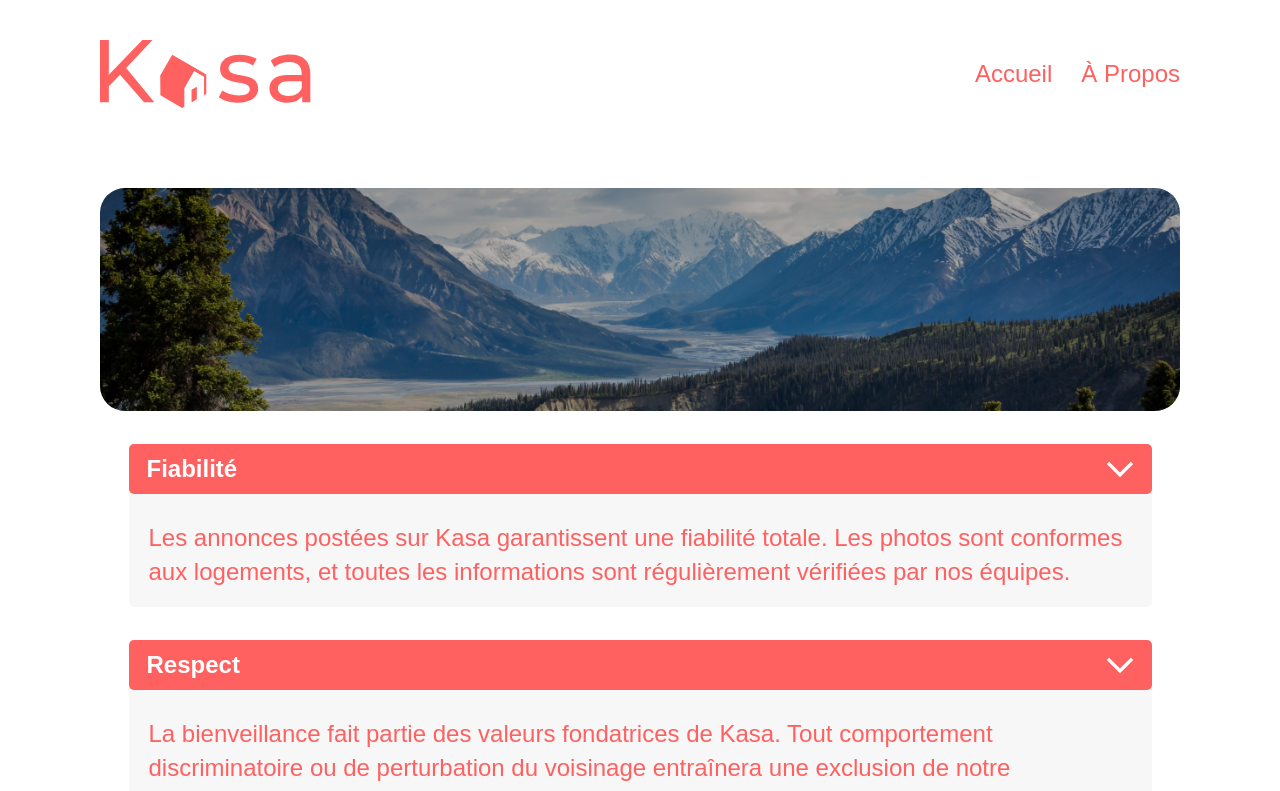
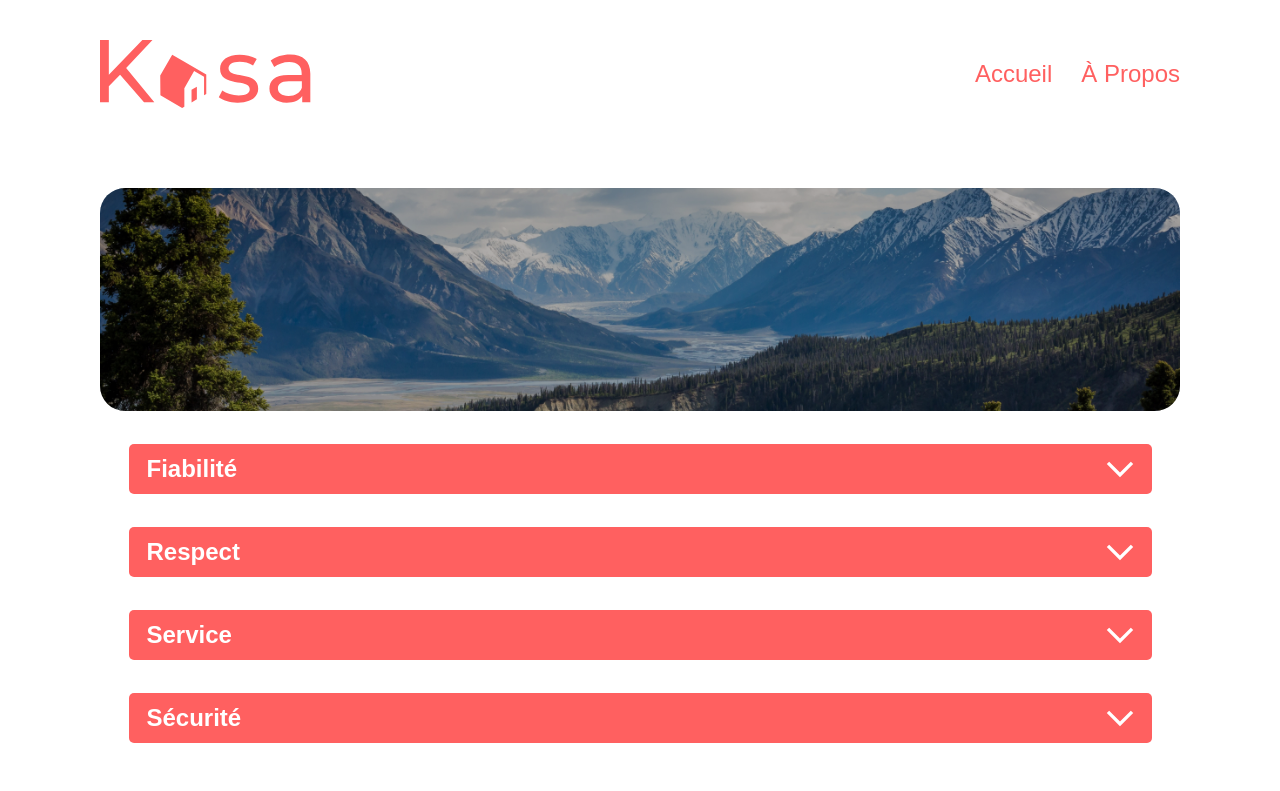
Before and after one commit to micka-le-dev/OC-P7-Kasa, a React (Create React App) app: page /apropos in a window 1280 px wide. Shown: the top 791 px of the page. Built offline with nearby package versions, Linux system fonts and the light colour scheme.

Commit message:
termine les dropdowns

```diff
--- a/src/components/Dropdown/index.jsx
+++ b/src/components/Dropdown/index.jsx
@@ -5,22 +5,20 @@ import chevron from "../../assets/chevron-dropdown.svg"
 
 const Wrapper = styled.div`
     border-radius: ${(props) => (props.isLarge ? "5px" : "10px")};
-    background: #f7f7f7;
+    background: ${(props) => (props.isOpen ? "#f7f7f7" : "transparent")};
     font-weight: 500;
     line-height: 142.6%;
-    width: 100%;
     ${(props) => {
         if (props.isLarge)
-            return `max-width: 1023px;
+            return `width: clamp(250px, 100%,1023px);
     font-size: 24px;`
         else
-            return `max-width: 582px;
+            return `width: clamp(250px, 100%,582px);
     font-size: 18px;`
     }}
 `
 const Bande = styled.h3`
     padding: ${(props) => (props.isLarge ? "8px 18px" : "13px 20px")};
-    margin-bottom: ${(props) => (props.isLarge ? "27px" : "30px")};
     border-radius: 5px;
     background: #ff6060;
 
@@ -31,25 +29,26 @@ const Bande = styled.h3`
 const Sujet = styled.span`
     color: #ffffff;
 `
+const Fleche = styled.img`
+    transform: ${(props) => (props.isOpen ? "scaleY(-1)" : "scaleY(1)")};
+    transition: transform 0.8 ease-in-out;
+`
 
 const Description = styled.div`
-    ${(props) =>
-        props.isOpen
-            ? `height: 0;
-    overflow: hidden;`
-            : `height: auto;
-    overflow: none;`}
-    padding: ${(props) => (props.isLarge ? "0 20px 18px" : "0 20px 27px")};
+    display: ${(props) => (props.isOpen ? `block` : `none`)};
+    padding: ${(props) =>
+        props.isLarge ? "27px 20px 18px" : "30px 20px 27px"};
 `
 
 function Dropdown({ isLarge, sujet, description }) {
     const [isOpen, setOpen] = useState(false)
     const toggleOpen = () => setOpen(!isOpen)
     return (
-        <Wrapper isLarge={isLarge}>
+        <Wrapper isLarge={isLarge} isOpen={isOpen}>
             <Bande isLarge={isLarge}>
                 <Sujet>{sujet}</Sujet>
-                <img
+                <Fleche
+                    isOpen={isOpen}
                     onClick={() => toggleOpen()}
                     src={chevron}
                     alt="chevron dropdown"
--- a/src/pages/APropos/index.jsx
+++ b/src/pages/APropos/index.jsx
@@ -3,10 +3,12 @@ import imageMontagne from "../../assets/valee-de-montagne.jpg"
 import Bandeau from "../../components/Bandeau/index.jsx"
 import Dropdown from "../../components/Dropdown/index.jsx"
 
-const WrapperDropdown = styled.div`
+const WrapperDropdown = styled.section`
     margin: 33px auto;
+    width: 100%;
     display: grid;
     justify-content: center;
+    place-items: center;
     grid-template-columns: 1fr;
     gap: 33px;
 `
```
